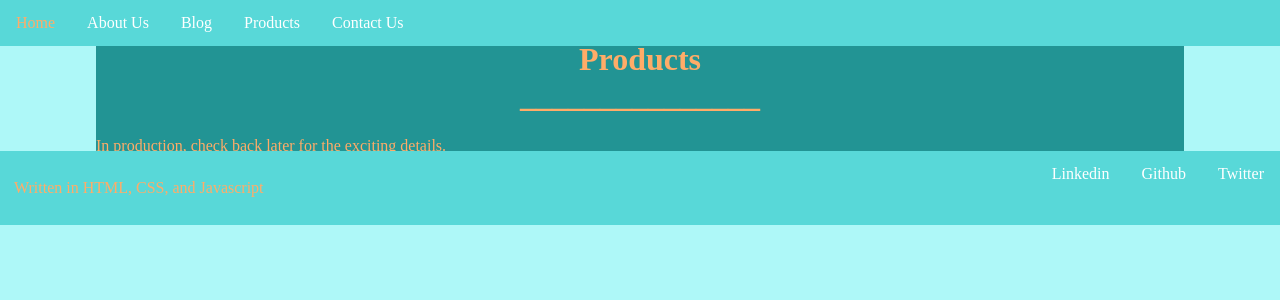
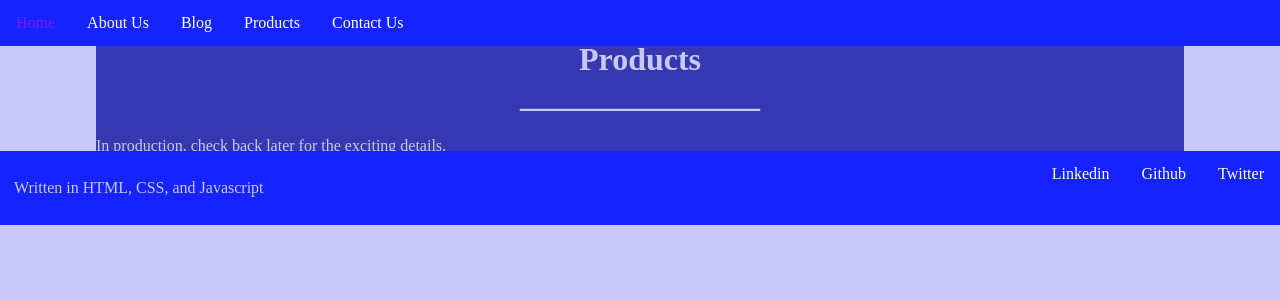
Before and after one commit to Gantrock/gantrock.github.io, a Jekyll site: the page built from products/index.html, in a window 1280 px wide and 900 px high. Shown: the top 300 px of the window. Built offline with Jekyll 4.4.1, drawn with Linux system fonts in a browser that asks for light colours.

Commit message:
Testing blue and purple

```diff
--- a/css/main.css
+++ b/css/main.css
@@ -1,15 +1,17 @@
-/*background: #fefefe;
-darkgray: #456060;
-testLightGray: #cdeded;
-lightgray: #f0f7f7;
+/*
+darkgray: #3538b0;
+lightgray: #c8c8fc;
+blue: #1423ff;
+purple: #8714ff;
+archived colors:
 teal: #58d8d8;
-lightteal: #aef8f8;
-darkteal: #229494;
+darkteal: #456060;
+lightteal: #f0f7f7;
 orange: #ffac68;
 */
 body, html {
-    background-color: #aef8f8;
-    color: #ffac68;
+    background-color: #c8c8fc;
+    color: #c8c8fc;
     margin: 0;
     padding: 0;
     height: 100%;
@@ -26,7 +28,7 @@ body, html {
     padding: 0;
     overflow: hidden;
     z-index: 2;
-    background-color: #58d8d8;
+    background-color: #1423ff;
   }
 /*base color*/
   #botBar{
@@ -38,7 +40,7 @@ body, html {
     padding: 0;
     overflow: hidden;
     z-index: 2;
-    background-color: #58d8d8;
+    background-color: #1423ff;
   }
   h1 {
     color: base;
@@ -63,11 +65,11 @@ body, html {
   }
 /*accent*/
   li a:hover {
-    color: #ffac68;
+    color: #8714ff;
   }
 /*accent*/
   li a.active {
-    color: #ffac68;
+    color: #8714ff;
   }
 
   ul {
@@ -90,7 +92,7 @@ body, html {
 /*dark gray*/
   .postContent {
     position: relative;
-    background-color: #229494;
+    background-color: #3538b0;
     margin: auto;
     height: 300px;
     z-index:1;
@@ -99,7 +101,7 @@ body, html {
 /*dark gray*/
   .content {
     position: relative;
-    background-color: #229494;
+    background-color: #3538b0;
     z-index:1;
     padding: 0px;
   }
```
